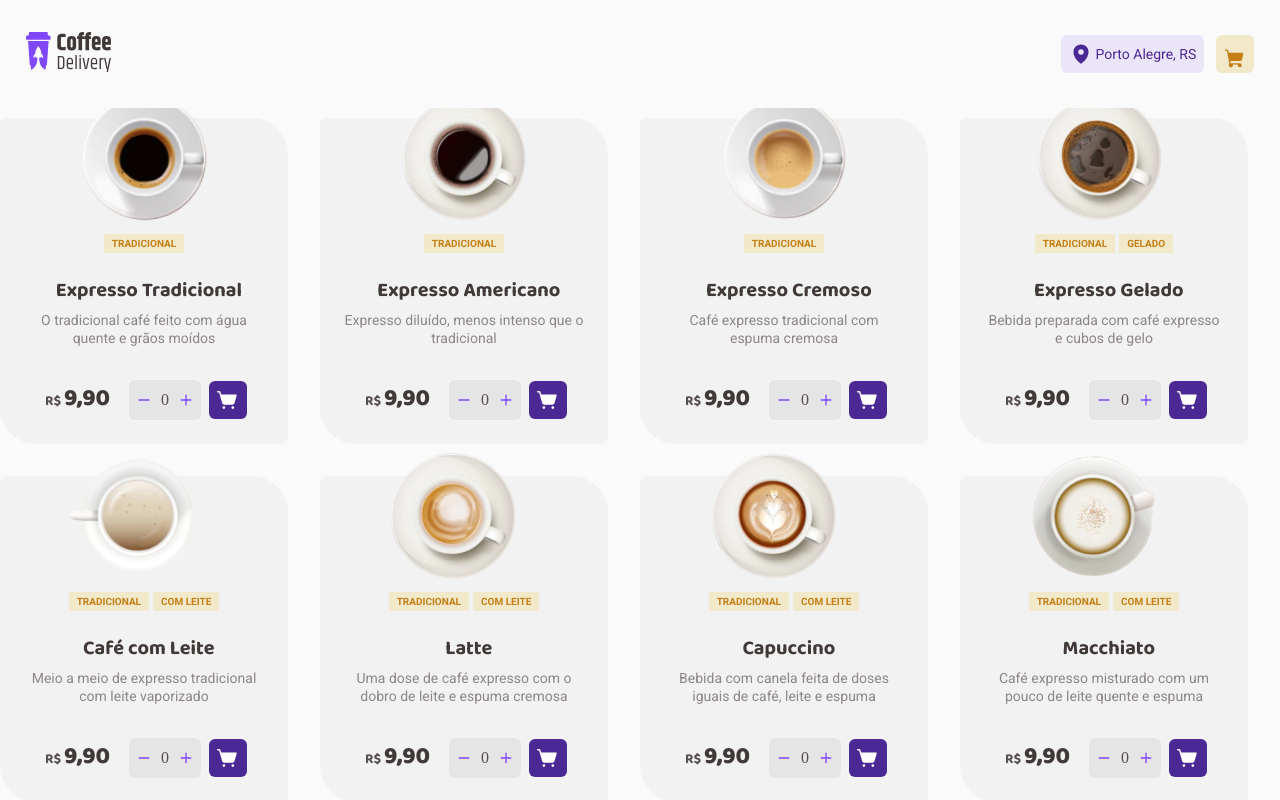
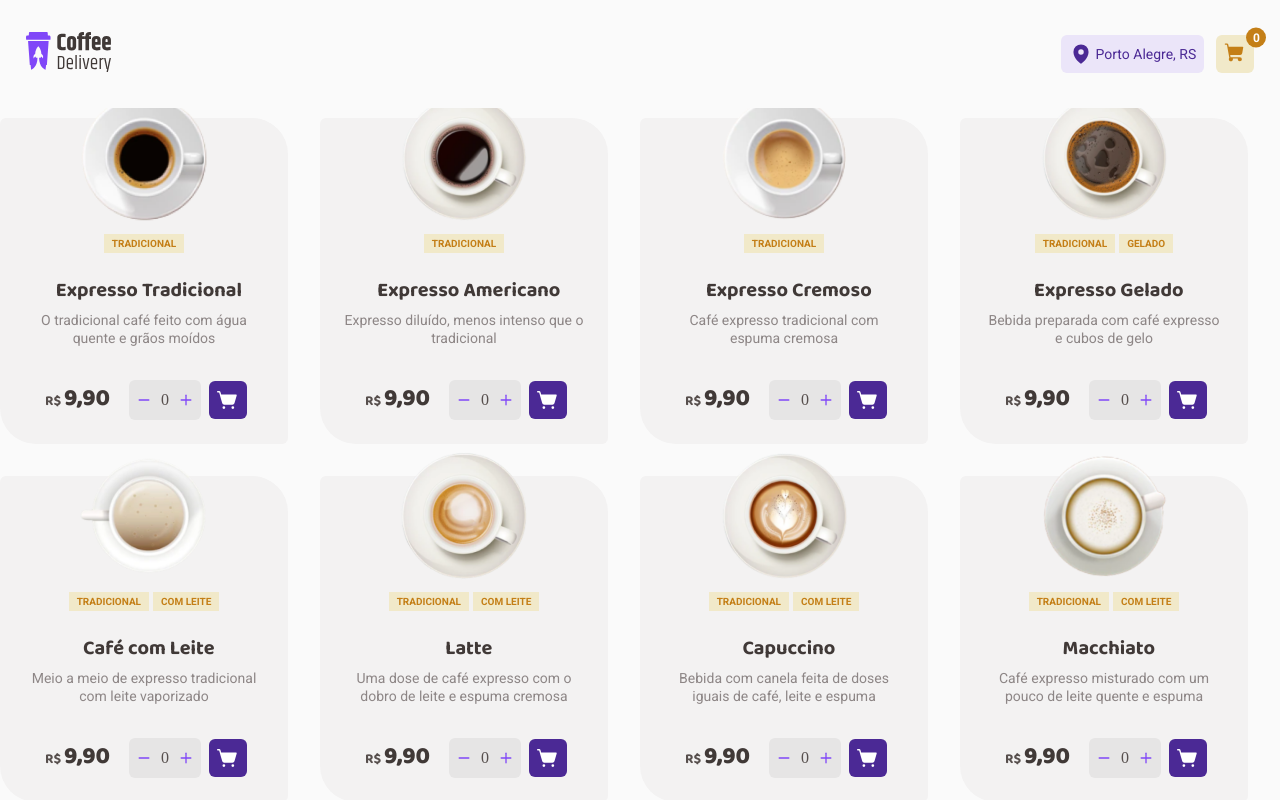
Before and after one commit to GabrielRSiqueira18/project-front_end-course-rocketseat-challange-coffee_delivery, a React (Vite) app: page /#/ in a window 1280 px wide. Both pictures are taken after a click on the button 228 px from the left and 1043 px from the top of the page. Shown: the part 643-1443 px from the top of the page. Built offline with nearby package versions, Linux system fonts and the light colour scheme.

Commit message:
Começando o form

```diff
--- a/src/components/Header/index.tsx
+++ b/src/components/Header/index.tsx
@@ -1,4 +1,4 @@
-import { ButtonBuy, ButtonLocation, HeaderContainer, HeaderWrapper } from "./styles"
+import { ButtonBuy, ButtonLocation, HeaderContainer, HeaderWrapper, NumberOfCoffeesBuyeds, ShoppingCartContainer } from "./styles"
 import coffeeDeliveryLogo from "../../assets/coffee-delivery-logo.svg"
 import { MapPin, ShoppingCart } from "phosphor-react"
 import { NavLink } from "react-router-dom"
@@ -10,7 +10,7 @@ export function Header() {
 
   const buttonNavigateIsDisabled = coffeesBuyeds.length === 0
 
-   let coffeesBuyedsReduce = 0
+  let coffeesBuyedsReduce = 0
 
   coffees.forEach(coffee => {
     coffeesBuyedsReduce += Number(coffee.quantityBuyed)
@@ -28,19 +28,24 @@ export function Header() {
           <ButtonLocation>
             <MapPin size={22} weight="fill"/> Porto Alegre, RS
           </ButtonLocation>
-          <ButtonBuy disabled={buttonNavigateIsDisabled}>
-            { coffeesBuyeds.length === 0 ? <ShoppingCart style={{ top: '0' }} size={22} weight="fill"/> : (
-              <NavLink to="/checkout" title="Realizar e ver items comprados">
-              <ShoppingCart size={22} weight="fill"/>
-            </NavLink>
+          <ShoppingCartContainer>
+
+            <ButtonBuy disabled={buttonNavigateIsDisabled}>
+              { coffeesBuyeds.length === 0 ? (
+                <ShoppingCart size={22} weight="fill"/>
+              ) : (
+                <NavLink to={"/checkout"}>
+                  <ShoppingCart size={22} weight="fill"/>
+                </NavLink>
+              ) }
+            </ButtonBuy>
+            { coffeesBuyeds.length === 0 ? (
+              <span></span>
+            ) : (
+              <NumberOfCoffeesBuyeds>{ coffeesBuyedsReduce }</NumberOfCoffeesBuyeds>
             ) }
+          </ShoppingCartContainer>
 
-            { coffeesBuyedsReduce === 0 ? (
-              <span style={{ display: 'none' }}></span>
-            ) :(
-              <span>{coffeesBuyedsReduce}</span>
-            ) }
-          </ButtonBuy>
         </div>
       </HeaderContainer>
     </HeaderWrapper>
--- a/src/components/Header/styles.ts
+++ b/src/components/Header/styles.ts
@@ -5,6 +5,11 @@ export const HeaderWrapper = styled.div`
   position: fixed;
   background-color: ${props => props.theme.background};
   z-index: 999;
+
+  @media screen and (max-width: 768px) {
+    padding: 1rem;
+    margin-bottom: 1.5rem;
+  }
 `
 
 export const HeaderContainer = styled.header`
@@ -29,30 +34,38 @@ export const BaseButtonHeader = styled.button`
   border-radius: 6px;
 `
 
+export const ShoppingCartContainer = styled.div`
+  display: flex;
+`
+
 export const ButtonBuy = styled(BaseButtonHeader)`
   color: ${props => props.theme["yellow-dark"]};
   background-color: ${props => props.theme["yellow-light"]};
   width: 2.375rem;
   cursor: pointer;
+  display: flex;
+  justify-content: center;
+  align-items: center;
+
+  svg {
+    color: ${props => props.theme['yellow-dark']};
+  }
+
+  a {
+    text-decoration: none;
+  }
 
   &:disabled {
-    cursor: default;
+    cursor: not-allowed;
   }
 
-  &:hover {
+  &:not(:disabled):hover {
     svg {
       transition: 0.2s;
       color: ${props => props.theme['yellow']};
     }
   }
 
-  svg {
-    position: relative;
-    top: 6px;
-    color: ${props => props.theme['yellow-dark']};
-
-
-  }
 
   span {
     position: relative;
@@ -89,3 +102,23 @@ export const ButtonLocation = styled(BaseButtonHeader)`
   align-items: center;
   gap: 0.25rem;
 `
+
+export const NumberOfCoffeesBuyeds = styled.span`
+  display: flex;
+  justify-content: center;
+  align-items: center;
+
+  position: absolute;
+  transform: translate(1.875rem, -0.46875rem);
+  background-color: ${props => props.theme["yellow-dark"]};
+
+  border-radius: 50%;
+
+  width: 1.25rem;
+  height: 1.25rem;
+
+  font-size: 0.75rem;
+  font-weight: 700;
+  font-family: "Roboto";
+  color: ${props => props.theme["white"]};
+`
--- a/src/pages/Checkout/components/CheckoutFormInformationsAboutCoffees/index.tsx
+++ b/src/pages/Checkout/components/CheckoutFormInformationsAboutCoffees/index.tsx
@@ -28,7 +28,7 @@ export function CheckoutFormInformationsAboutCoffees() {
 
   return(
     <CheckoutFormInformationsAboutCoffeesContainer>
-      <TitleCheckoutInformations>Cafés selecionados</TitleCheckoutInformations>
+      <TitleCheckoutInformations>Cafés</TitleCheckoutInformations>
 
       <CheckoutFormInformationsAboutCoffeesWrapper>
         <CheckoutFormInformationsContainerToPutScrollBar>
--- a/src/pages/Home/styles.ts
+++ b/src/pages/Home/styles.ts
@@ -79,6 +79,7 @@ export const CoffeeImgWrapper = styled.div`
   img {
     width: 8rem;
     user-select: none;
+    margin: 0 auto;
   }
 
   div {
--- a/src/styles/global.ts
+++ b/src/styles/global.ts
@@ -11,6 +11,7 @@ export const GlobalStyle = createGlobalStyle`
     background-color: ${props => props.theme['background']};
     color: ${props => props.theme["base-text"]};
     scroll-behavior: smooth;
+    overflow-x: hidden;
 
     &::-webkit-scrollbar {
     width: 10px;
@@ -26,4 +27,10 @@ export const GlobalStyle = createGlobalStyle`
     }
   }
 
+
+  @media screen and (max-width: 768px) {
+    html {
+      font-size: 12px;
+    }
+  }
 `
```
